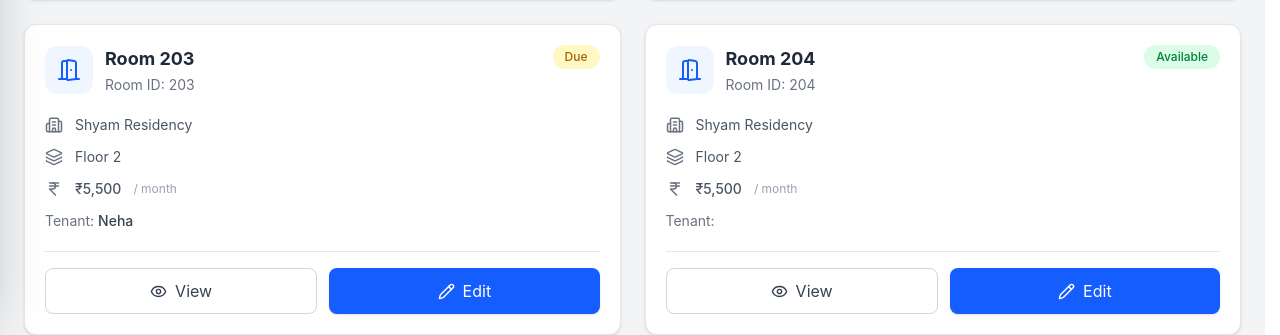
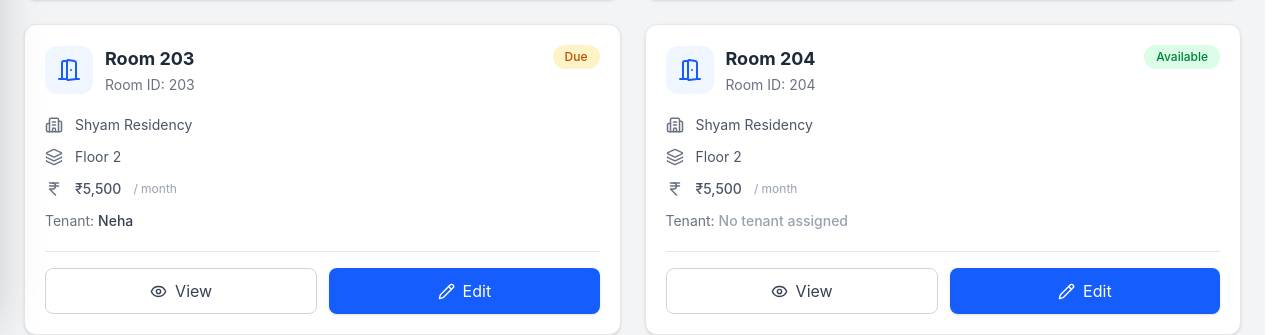
Before and after one commit to goyalprince2005/Rental-Management-System, a React (Vite) app in the folder client/: page /rooms in a window 1280 px wide. Shown: the part 488-823 px from the top of the page. Built offline with nearby package versions, Linux system fonts and the light colour scheme.

Commit message:
Improve room card rent and status display

```diff
--- a/client/src/components/RoomCard.jsx
+++ b/client/src/components/RoomCard.jsx
@@ -9,6 +9,24 @@ import {
   Pencil,
   Layers,
 } from "lucide-react";
+
+// Format numeric or already-formatted rent consistently.
+const formatRent = (rent) => {
+  if (rent === null || rent === undefined || rent === "") {
+    return "Not set";
+  }
+
+  const numericRent =
+    typeof rent === "number"
+      ? rent
+      : Number(String(rent).replace(/[₹,\s]/g, ""));
+
+  if (!Number.isFinite(numericRent)) {
+    return String(rent);
+  }
+
+  return `₹${numericRent.toLocaleString("en-IN")}`;
+};
 
 function RoomCard({ room }) {
   const navigate = useNavigate();
@@ -39,7 +57,7 @@ function RoomCard({ room }) {
         return "bg-red-100 text-red-700";
 
       case "Due":
-        return "bg-yellow-100 text-yellow-700";
+        return "bg-amber-100 text-amber-700";
 
       case "Available":
         return "bg-green-100 text-green-700";
@@ -49,21 +67,28 @@ function RoomCard({ room }) {
     }
   };
 
+  // =========================================================
+  // TENANT DISPLAY
+  // =========================================================
+
+  const tenantName =
+    room.tenant &&
+    room.tenant.trim() &&
+    room.tenant.trim().toLowerCase() !== "none"
+      ? room.tenant
+      : "No tenant assigned";
+
+  // =========================================================
+  // RENDER
+  // =========================================================
+
   return (
     <div className="bg-white rounded-xl shadow-sm border border-gray-200 p-5 hover:shadow-md transition-shadow duration-200">
-
-      {/* ===================================================== */}
       {/* ROOM HEADER */}
-      {/* ===================================================== */}
-
       <div className="flex items-start justify-between gap-3">
-
         {/* ROOM INFORMATION */}
-
         <div className="flex items-center gap-3 min-w-0">
-
           {/* ROOM ICON */}
-
           <div className="p-3 bg-blue-50 rounded-xl shrink-0">
             <DoorOpen
               size={24}
@@ -72,9 +97,7 @@ function RoomCard({ room }) {
           </div>
 
           {/* ROOM TITLE */}
-
           <div className="min-w-0">
-
             <h3 className="text-lg font-bold text-gray-800 truncate">
               Room {room.roomNumber}
             </h3>
@@ -82,150 +105,99 @@ function RoomCard({ room }) {
             <p className="text-sm text-gray-500 mt-0.5">
               Room ID: {room.id}
             </p>
-
           </div>
-
         </div>
 
-        {/* ================================================= */}
         {/* STATUS */}
-        {/* ================================================= */}
-
         <span
           className={`shrink-0 px-3 py-1 rounded-full text-xs font-medium ${getStatusStyle()}`}
         >
-          {room.status}
+          {room.status || "Unknown"}
         </span>
-
       </div>
 
-
-      {/* ===================================================== */}
       {/* ROOM INFORMATION */}
-      {/* ===================================================== */}
-
       <div className="mt-5 space-y-3">
-
-        {/* ================================================= */}
         {/* PROPERTY */}
-        {/* ================================================= */}
-
         <div className="flex items-center gap-3 text-gray-600 min-w-0">
-
           <Building2
             size={18}
             className="shrink-0 text-gray-500"
           />
 
           <span className="text-sm truncate">
-            {room.property}
+            {room.property || "Property not specified"}
           </span>
-
         </div>
 
-
-        {/* ================================================= */}
         {/* FLOOR */}
-        {/* ================================================= */}
-
         <div className="flex items-center gap-3 text-gray-600">
-
           <Layers
             size={18}
             className="shrink-0 text-gray-500"
           />
 
           <span className="text-sm">
-            Floor {room.floor}
+            Floor {room.floor ?? "Not specified"}
           </span>
-
         </div>
 
-
-        {/* ================================================= */}
         {/* MONTHLY RENT */}
-        {/* ================================================= */}
-
         <div className="flex items-center gap-3 text-gray-600">
-
           <IndianRupee
             size={18}
             className="shrink-0 text-gray-500"
           />
 
           <span className="text-sm font-medium">
-            {room.rent}
+            {formatRent(room.rent)}
           </span>
 
           <span className="text-xs text-gray-400">
             / month
           </span>
-
         </div>
 
-
-        {/* ================================================= */}
         {/* TENANT */}
-        {/* ================================================= */}
-
         <div className="text-sm text-gray-500">
-
           Tenant:{" "}
 
-          <span className="font-medium text-gray-700">
-            {room.tenant}
+          <span
+            className={`font-medium ${
+              tenantName === "No tenant assigned"
+                ? "text-gray-400"
+                : "text-gray-700"
+            }`}
+          >
+            {tenantName}
           </span>
-
         </div>
-
       </div>
 
-
-      {/* ===================================================== */}
       {/* ACTION BUTTONS */}
-      {/* ===================================================== */}
-
       <div className="mt-5 pt-4 border-t border-gray-200 flex flex-col sm:flex-row gap-3">
-
-        {/* ================================================= */}
         {/* VIEW BUTTON */}
-        {/* ================================================= */}
-
         <button
           type="button"
           onClick={handleView}
           className="w-full sm:flex-1 flex items-center justify-center gap-2 border border-gray-300 text-gray-700 px-4 py-2.5 rounded-lg hover:bg-gray-50 hover:border-gray-400 transition"
         >
-
           <Eye size={17} />
 
-          <span>
-            View
-          </span>
-
+          <span>View</span>
         </button>
 
-
-        {/* ================================================= */}
         {/* EDIT BUTTON */}
-        {/* ================================================= */}
-
         <button
           type="button"
           onClick={handleEdit}
           className="w-full sm:flex-1 flex items-center justify-center gap-2 bg-blue-600 text-white px-4 py-2.5 rounded-lg hover:bg-blue-700 transition shadow-sm"
         >
-
           <Pencil size={17} />
 
-          <span>
-            Edit
-          </span>
-
+          <span>Edit</span>
         </button>
-
       </div>
-
     </div>
   );
 }
```
